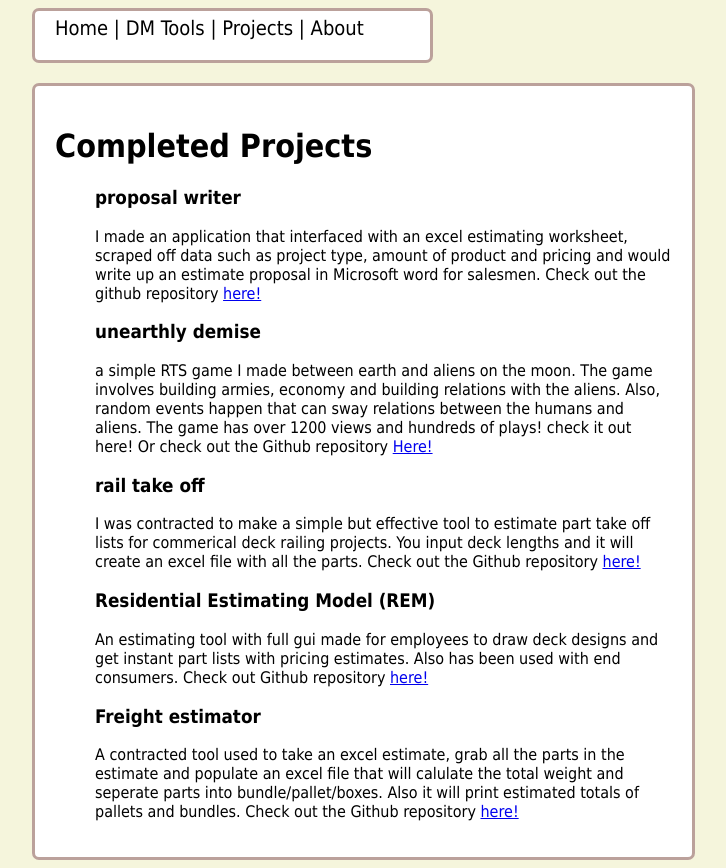
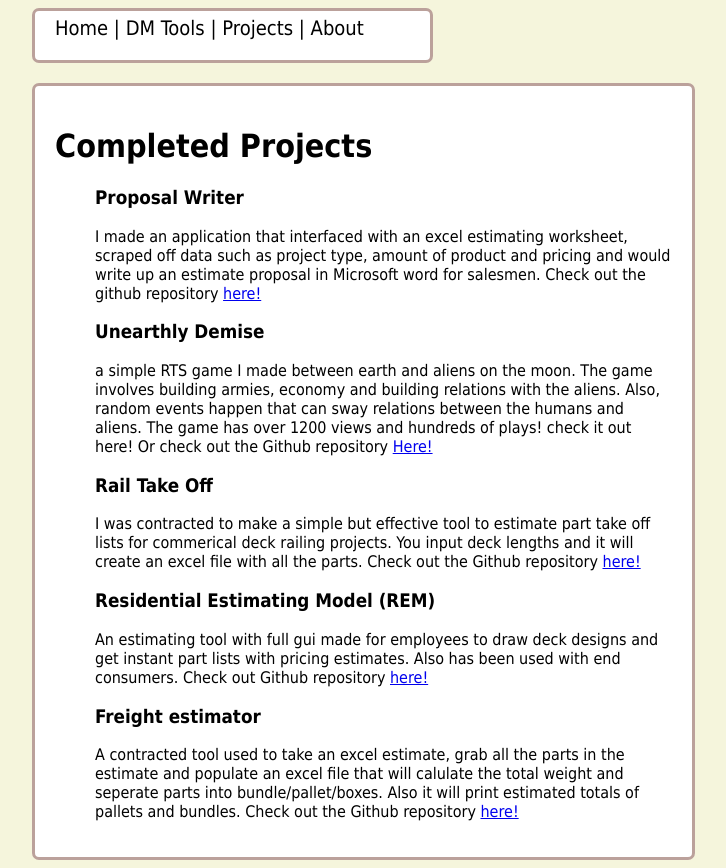
Before and after one commit to yothebob/Personal-website, a Flask app: page /projects/ in a window 1280 px wide. Shown: the whole page, without its empty margins (56-782 px from the left). Run offline with Flask 2, Linux system fonts and the light colour scheme.

Commit message:
projects update
Grammar updates.

```diff
--- a/templates/projects.html
+++ b/templates/projects.html
@@ -3,14 +3,14 @@
 <div class="whitebox">
   <h1>Completed Projects</h1>
   <ul class="project" >
-   <li><a class="project" href="https://github.com/yothebob/excel_est_to_proposal" target="_blank"><h3>proposal writer</h3></a></li>
+   <li><a class="project" href="https://github.com/yothebob/excel_est_to_proposal" target="_blank"><h3>Proposal Writer</h3></a></li>
     <p> I made an application that interfaced with an excel estimating worksheet, scraped off data such as project type, amount of product and pricing
       and would write up an estimate proposal in Microsoft word for salesmen. Check out the github repository <a href="https://github.com/yothebob/excel_est_to_proposal" target="_blank">here!</a></p>
-   <li><a class="project" href="https://gamejolt.com/games/Unearthly/561132" target="_blank"><h3>unearthly demise</h3></a></li>
+   <li><a class="project" href="https://gamejolt.com/games/Unearthly/561132" target="_blank"><h3>Unearthly Demise</h3></a></li>
     <p> a simple RTS game I made between earth and aliens on the moon. The game involves building armies, economy and building relations with the aliens.
     Also, random events happen that can sway relations between the humans and aliens. The game has over 1200 views and hundreds of plays! check it out
     <a class="project" href="https://gamejolt.com/games/Unearthly/561132" target="_blank">here!</a> Or check out the Github repository <a href="https://github.com/yothebob/Lunar" target="_blank">Here!</a> </p>
-   <li><a class="project" href="https://github.com/yothebob/Take_off_tk" target="_blank"><h3>rail take off</h3></a></li>
+   <li><a class="project" href="https://github.com/yothebob/Take_off_tk" target="_blank"><h3>Rail Take Off</h3></a></li>
     <p> I was contracted to make a simple but effective tool to estimate part take off lists for commerical deck railing projects. You input deck lengths and it will
     create an excel file with all the parts. Check out the Github repository <a href="https://github.com/yothebob/Take_off_tk" target="_blank">here!</a></p>
    <li><a class="project" href="https://github.com/yothebob/REM-6.3" target="_blank"><h3>Residential Estimating Model (REM)</h3></a></li>
```
